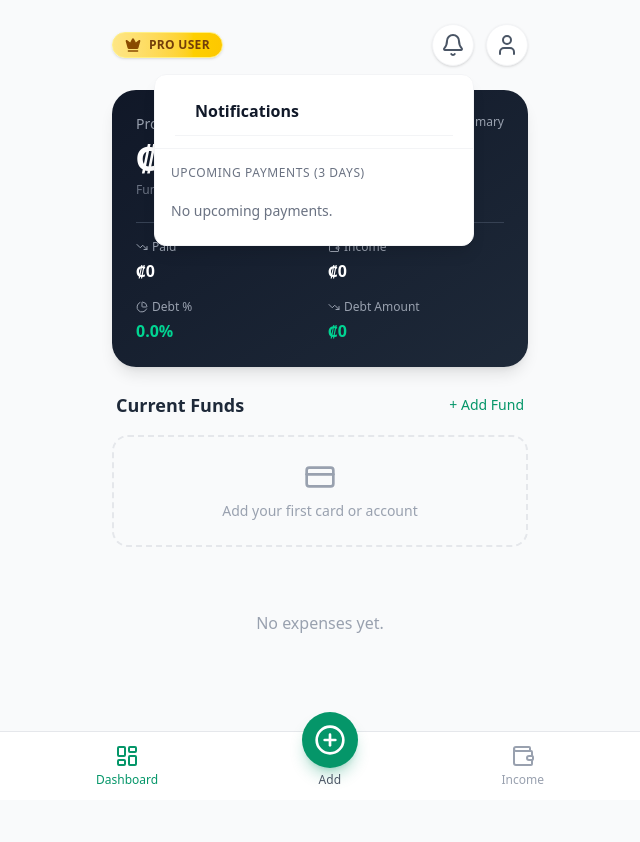
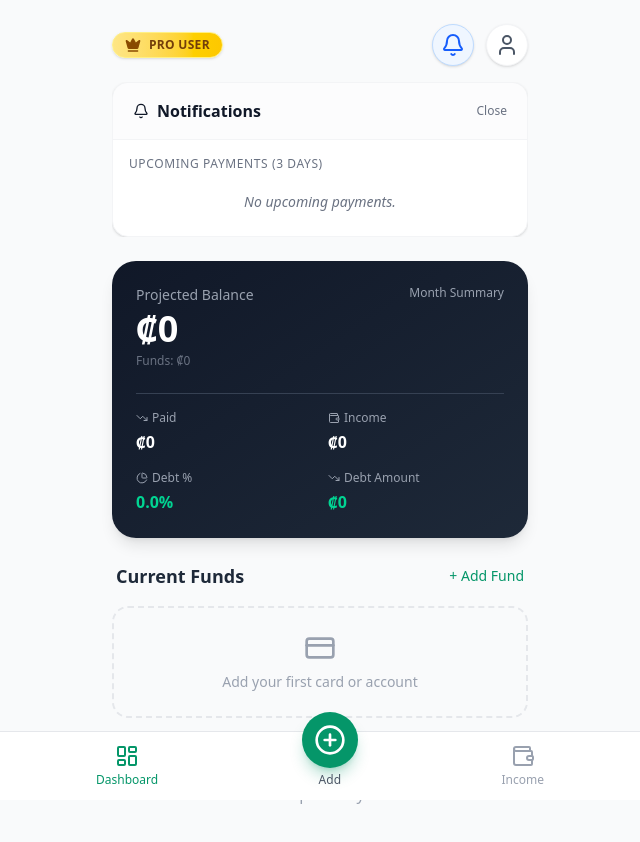
Before and after one commit to fufales/finance-agent-ai-frontend, a React (Vite) app in the folder app/: page /dashboard in a window 1280 px wide. Both pictures are taken after a click on the button 773 px from the left and 45 px from the top of the page. Shown: the top 842 px of the page, without its empty margins (320-960 px from the left). Before the commit the page ends 800 px from the top, so only its background shows below. Built offline with nearby package versions, Linux system fonts and the light colour scheme.

Commit message:
improve top menus ui

```diff
--- a/app/src/components/Dashboard.jsx
+++ b/app/src/components/Dashboard.jsx
@@ -187,7 +187,8 @@ const Dashboard = () => {
 
         return (
           <>
-            <header className="mb-6 flex items-center justify-between">
+            <header className="mb-6">
+              <div className="flex items-center justify-between mb-4">
                 <div>
                   <div className="inline-flex items-center gap-2 px-3 py-1 bg-gradient-to-r from-amber-200 to-yellow-400 rounded-full shadow-sm border border-yellow-200">
                     <Crown className="w-4 h-4 text-yellow-800" fill="currentColor" />
@@ -195,28 +196,65 @@ const Dashboard = () => {
                   </div>
                 </div>
                 <div className="flex items-center gap-3">
-                <div className="relative">
                   <button
-                    onClick={() => setShowNotifications(!showNotifications)}
-                    className="p-2 bg-white dark:bg-gray-800 rounded-full shadow-sm border border-gray-100 dark:border-gray-700 text-gray-600 dark:text-gray-400 hover:bg-gray-50 dark:hover:bg-gray-700 transition-colors relative"
+                    onClick={() => {
+                      if (showNotifications) {
+                        setShowNotifications(false);
+                      } else {
+                        setShowNotifications(true);
+                        setShowUserMenu(false);
+                      }
+                    }}
+                    className={`p-2 rounded-full shadow-sm border transition-colors relative ${
+                      showNotifications
+                        ? 'bg-blue-50 border-blue-200 text-blue-600 dark:bg-blue-900/20 dark:border-blue-800 dark:text-blue-400'
+                        : 'bg-white dark:bg-gray-800 border-gray-100 dark:border-gray-700 text-gray-600 dark:text-gray-400 hover:bg-gray-50 dark:hover:bg-gray-700'
+                    }`}
                   >
                     <Bell className="w-6 h-6" />
-                    {(upcomingPayments.length > 0 || needRefresh) && (
+                    {(upcomingPayments.length > 0 || needRefresh) && !showNotifications && (
                       <span className="absolute top-0 right-0 w-3 h-3 bg-red-500 rounded-full border-2 border-white dark:border-gray-800"></span>
                     )}
                   </button>
 
+                  <button
+                    onClick={() => {
+                      if (showUserMenu) {
+                        setShowUserMenu(false);
+                      } else {
+                        setShowUserMenu(true);
+                        setShowNotifications(false);
+                      }
+                    }}
+                    className={`p-2 rounded-full shadow-sm border transition-colors ${
+                      showUserMenu
+                        ? 'bg-blue-50 border-blue-200 text-blue-600 dark:bg-blue-900/20 dark:border-blue-800 dark:text-blue-400'
+                        : 'bg-white dark:bg-gray-800 border-gray-100 dark:border-gray-700 text-gray-600 dark:text-gray-400 hover:bg-gray-50 dark:hover:bg-gray-700'
+                    }`}
+                  >
+                    <User className="w-6 h-6" />
+                  </button>
+                </div>
+              </div>
+
+              {/* Expandable Data Area */}
+              <div className={`overflow-hidden transition-all duration-300 ease-in-out ${showNotifications || showUserMenu ? 'max-h-[800px] opacity-100 mb-6' : 'max-h-0 opacity-0'}`}>
+                <div className="bg-white dark:bg-gray-800 rounded-2xl shadow-sm border border-gray-100 dark:border-gray-700 overflow-hidden">
+
+                  {/* Notifications Content */}
                   {showNotifications && (
-                    <>
-                      <div
-                        className="fixed inset-0 z-10"
+                    <div className="w-full animate-fadeIn">
+                      <div className="px-5 py-4 border-b border-gray-100 dark:border-gray-700 flex justify-between items-center bg-gray-50/50 dark:bg-gray-800/50">
+                        <h3 className="font-semibold text-gray-900 dark:text-white flex items-center gap-2">
+                          <Bell className="w-4 h-4" />
+                          {t('notifications')}
+                        </h3>
+                        <button
                           onClick={() => setShowNotifications(false)}
-                      />
-                      <div className="absolute right-0 mt-2 w-80 bg-white dark:bg-gray-800 rounded-xl shadow-lg border border-gray-100 dark:border-gray-700 overflow-hidden z-20">
-                        <div className="px-5 py-3 border-b border-gray-100 dark:border-gray-700">
-                          <div className="px-5 py-3 border-b border-gray-100 dark:border-gray-700">
-                            <h3 className="font-semibold text-gray-900 dark:text-white">{t('notifications')}</h3>
-                          </div>
+                          className="text-xs font-medium text-gray-500 hover:text-gray-700 dark:hover:text-gray-300"
+                        >
+                          Close
+                        </button>
                       </div>
 
                       <div className="max-h-[60vh] overflow-y-auto">
@@ -252,15 +290,14 @@ const Dashboard = () => {
                             </p>
 
                             {upcomingPayments.length === 0 ? (
-                                <p className="text-sm text-gray-500 dark:text-gray-400 py-2">
+                              <p className="text-sm text-gray-500 dark:text-gray-400 py-2 text-center italic">
                                 {t('noUpcomingPayments')}
                               </p>
                           ) : (
                             <div className="space-y-3">
                               {upcomingPayments.map(expense => (
-                                  <div key={expense.id} className="flex items-center gap-3">
+                                <div key={expense.id} className="flex items-center gap-3 p-2 hover:bg-gray-50 dark:hover:bg-gray-700/50 rounded-lg transition-colors">
                                   <div className={`p-2 rounded-full bg-gray-100 dark:bg-gray-700`}>
-                                      {/* We could use getCategoryIcon here if accessible, or a generic icon */}
                                     <CreditCard className="w-4 h-4 text-gray-600 dark:text-gray-300" />
                                   </div>
                                   <div className="flex-1">
@@ -279,45 +316,48 @@ const Dashboard = () => {
                         </div>
                       </div>
                     </div>
-                    </>
                   )}
+
+                  {/* User Menu Content */}
+                  {showUserMenu && (
+                    <div className="w-full animate-fadeIn">
+                       <div className="px-5 py-4 border-b border-gray-100 dark:border-gray-700 flex justify-between items-center bg-gray-50/50 dark:bg-gray-800/50">
+                        <h3 className="font-semibold text-gray-900 dark:text-white flex items-center gap-2">
+                          <User className="w-4 h-4" />
+                          {t('account')}
+                        </h3>
+                        <button
+                          onClick={() => setShowUserMenu(false)}
+                          className="text-xs font-medium text-gray-500 hover:text-gray-700 dark:hover:text-gray-300"
+                        >
+                          Close
+                        </button>
                       </div>
-
-                <div className="relative">
-                <button
-                  onClick={() => setShowUserMenu(!showUserMenu)}
-                  className="p-2 bg-white dark:bg-gray-800 rounded-full shadow-sm border border-gray-100 dark:border-gray-700 text-gray-600 dark:text-gray-400 hover:bg-gray-50 dark:hover:bg-gray-700 transition-colors"
-                >
-                  <User className="w-6 h-6" />
-                </button>
-
-                {showUserMenu && (
-                  <>
-                    <div
-                      className="fixed inset-0 z-10"
-                      onClick={() => setShowUserMenu(false)}
-                    />
-                    <div className="absolute right-0 mt-2 w-72 bg-white dark:bg-gray-800 rounded-xl shadow-lg border border-gray-100 dark:border-gray-700 py-2 z-20">
+                      <div className="p-2">
                         <button
                           onClick={() => {
                             saveScrollPosition();
                             setCurrentView('configuration');
                             setShowUserMenu(false);
                           }}
-                        className="w-full px-5 py-3.5 text-left text-base text-gray-700 dark:text-gray-200 hover:bg-gray-50 dark:hover:bg-gray-700 flex items-center gap-3"
+                          className="w-full px-4 py-3 text-left text-base text-gray-700 dark:text-gray-200 hover:bg-gray-50 dark:hover:bg-gray-700/50 rounded-xl flex items-center gap-3 transition-colors"
                         >
-                        <Settings className="w-5 h-5" />
-                        {t('configuration')}
+                          <div className="p-2 bg-gray-100 dark:bg-gray-700 rounded-full">
+                            <Settings className="w-5 h-5 text-gray-600 dark:text-gray-300" />
+                          </div>
+                          <span className="font-medium">{t('configuration')}</span>
                         </button>
                         <button
                           onClick={handleLogout}
-                        className="w-full px-5 py-3.5 text-left text-base text-red-600 hover:bg-red-50 dark:hover:bg-red-900/20 flex items-center gap-3"
+                          className="w-full px-4 py-3 text-left text-base text-red-600 hover:bg-red-50 dark:hover:bg-red-900/10 rounded-xl flex items-center gap-3 transition-colors mt-1"
                         >
-                        <LogOut className="w-5 h-5" />
-                        {t('logOut')}
+                          <div className="p-2 bg-red-100 dark:bg-red-900/20 rounded-full">
+                            <LogOut className="w-5 h-5 text-red-600 dark:text-red-400" />
+                          </div>
+                          <span className="font-medium">{t('logOut')}</span>
                         </button>
                       </div>
-                  </>
+                    </div>
                   )}
                 </div>
               </div>
--- a/app/src/index.css
+++ b/app/src/index.css
@@ -18,3 +18,12 @@ body {
     color: var(--color-white);
   }
 }
+
+@keyframes fadeIn {
+  from { opacity: 0; }
+  to { opacity: 1; }
+}
+
+.animate-fadeIn {
+  animation: fadeIn 0.3s ease-in-out;
+}
```
Lines whose indentation alone changed are shown as unchanged.
